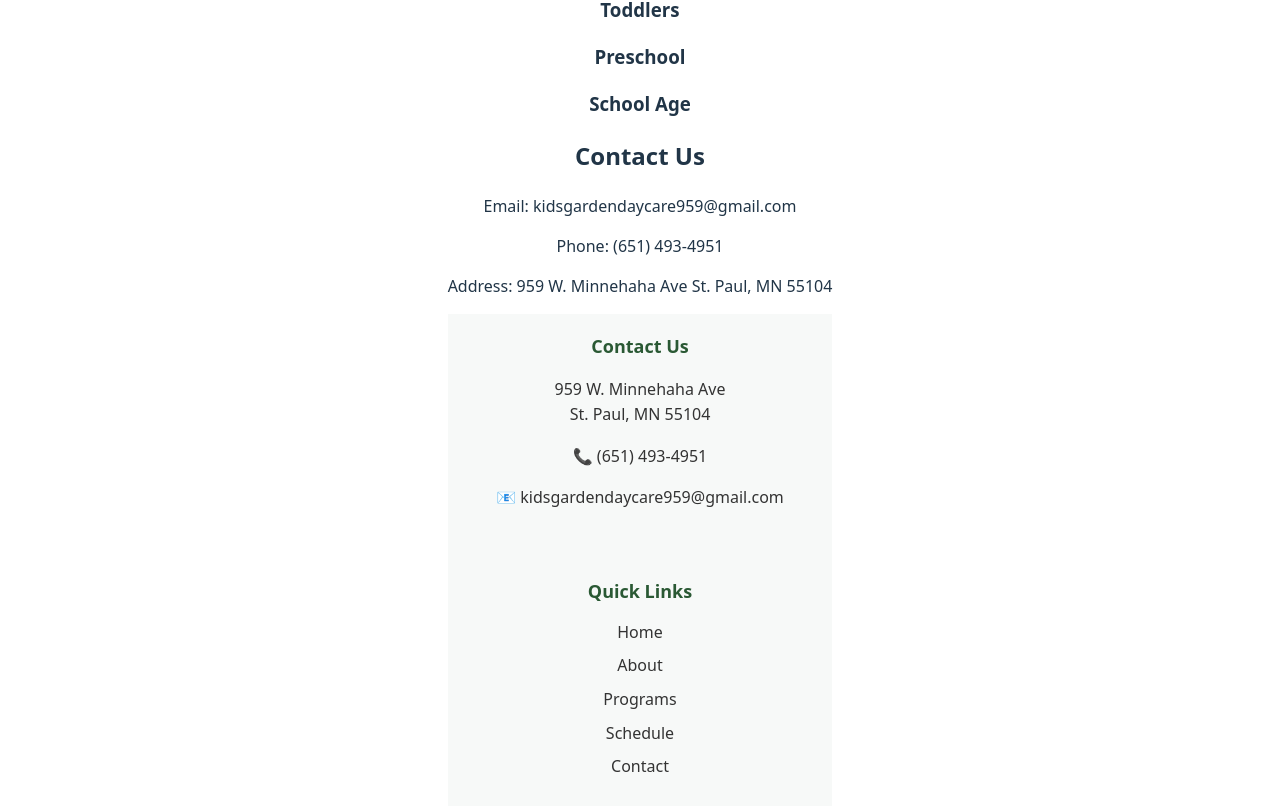
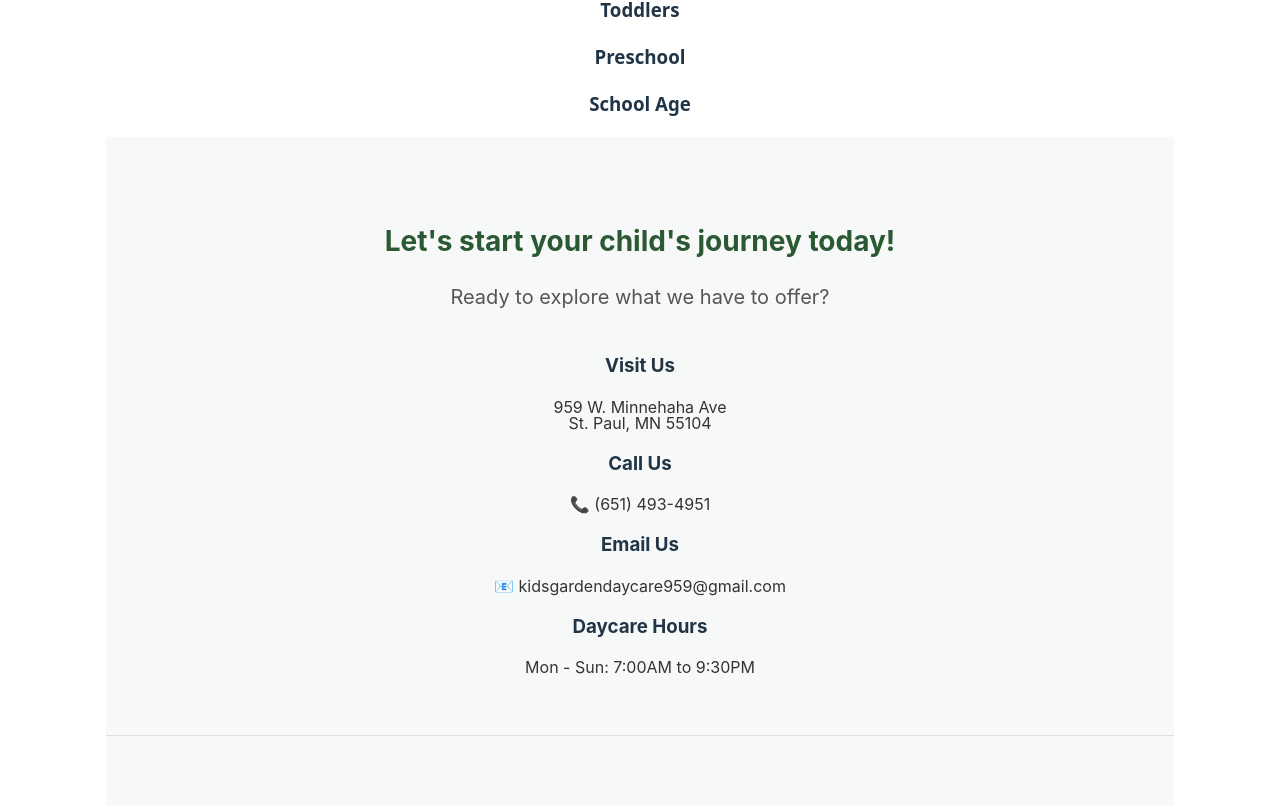
Before and after one commit to Samjamhas10/kids-garden-daycare, a React (Vite) app: page / in a window 1280 px wide. Shown: the part 394-1200 px from the top of the page. Built offline with nearby package versions, Linux system fonts and the light colour scheme.

Commit message:
WIP: add more info to the contact section and style it

```diff
--- a/src/components/ContactSection/ContactSection.css
+++ b/src/components/ContactSection/ContactSection.css
@@ -0,0 +1,45 @@
+.contact {
+  background-color: #f7f9f8;
+  font-family: "Inter", sans-serif;
+  text-align: center;
+  padding: 60px 32px;
+}
+
+.contact__heading {
+  font-size: 28px;
+  margin-bottom: 14px;
+  color: #2a5934;
+}
+
+.contact__subheading {
+  font-size: 20px;
+  margin-bottom: 40px;
+  color: #555;
+}
+
+.contact__details {
+  display: grid;
+  gap: 32px;
+  justify-content: center;
+}
+
+.contact__item h3 {
+}
+
+.contact__item p {
+  font-size: 16px;
+  color: #333;
+  margin: 0;
+  line-height: 1;
+}
+
+.contact__item address {
+  font-size: 16px;
+  color: #333;
+  margin: 0;
+  line-height: 1;
+}
+
+.contact__item address {
+  font-style: normal;
+}
--- a/src/components/ContactSection/ContactSection.jsx
+++ b/src/components/ContactSection/ContactSection.jsx
@@ -3,10 +3,38 @@ import "./ContactSection.css";
 function ContactSection() {
   return (
     <section id="contact" className="contact">
-      <h2>Contact Us</h2>
-      <p>Email: kidsgardendaycare959@gmail.com</p>
-      <p>Phone: (651) 493-4951</p>
-      <p>Address: 959 W. Minnehaha Ave St. Paul, MN 55104</p>
+      <div className="contact__intro">
+        <h2 className="contact__heading">
+          Let's start your child's journey today!
+        </h2>
+        <p className="contact__subheading">
+          Ready to explore what we have to offer?
+        </p>
+
+        <div className="contact__item">
+          <h3>Visit Us</h3>
+          <address>
+            959 W. Minnehaha Ave
+            <br />
+            St. Paul, MN 55104
+          </address>
+        </div>
+
+        <div className="contact__item">
+          <h3>Call Us</h3>
+          <p>📞 (651) 493-4951</p>
+        </div>
+
+        <div className="contact__item">
+          <h3>Email Us</h3>
+          <p>📧 kidsgardendaycare959@gmail.com</p>
+        </div>
+
+        <div className="contact__item">
+          <h3>Daycare Hours</h3>
+          <p>Mon - Sun: 7:00AM to 9:30PM</p>
+        </div>
+      </div>
     </section>
   );
 }
--- a/src/components/Footer/Footer.css
+++ b/src/components/Footer/Footer.css
@@ -1,14 +1,20 @@
 .footer {
+  width: 100%;
   background-color: #f7f9f8;
   color: #333;
-  padding: ;
+  padding: 48px 32px 24px;
+  font-family: "Inter", sans-serif;
+  border-top: 1px solid #e0e0e0;
+  box-sizing: border-box; /* ensures padding doesn’t shrink content */
 }
 
 .footer__container {
   display: grid;
-  grid-template-columns: repeat(auto-fit, minmax(220px, 1 fr));
+  grid-template-columns: repeat(auto-fit, minmax(260px, 1fr));
   gap: 32px;
-  margin-bottom: 32px;
+  margin: 0 auto;
+  max-width: 1200px;
+  padding: 0 32px;
 }
 
 .footer__section {
```
